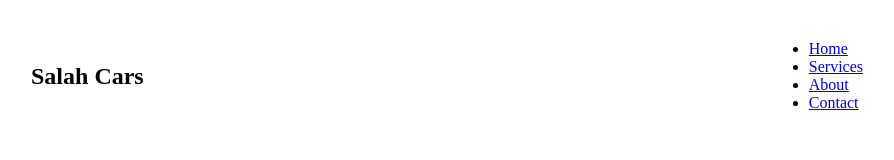
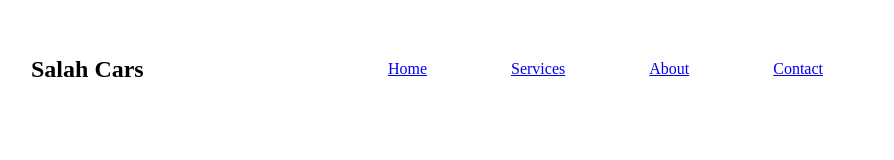
Before and after one commit to M-Saleh-N/week3-project, a plain HTML site: page index.html in a window 1280 px wide. Shown: the whole page, without its empty margins (33-927 px from the left). Drawn offline with Linux system fonts and the light colour scheme.

Commit message:
styled the nav ul li

```diff
--- a/style.css
+++ b/style.css
@@ -13,3 +13,9 @@ nav{
     padding-left: 5%;       /*for the logo to move right*/
     padding-right: 30%;      /*for the list to move left*/
 }
+nav ul li{
+    list-style-type: none;
+    display: inline-block;  /*changed from block to horizontal line*/
+    padding: 20px;
+    margin: 0 20px; /* Add horizontal margin for spacing between items */
+}
```
